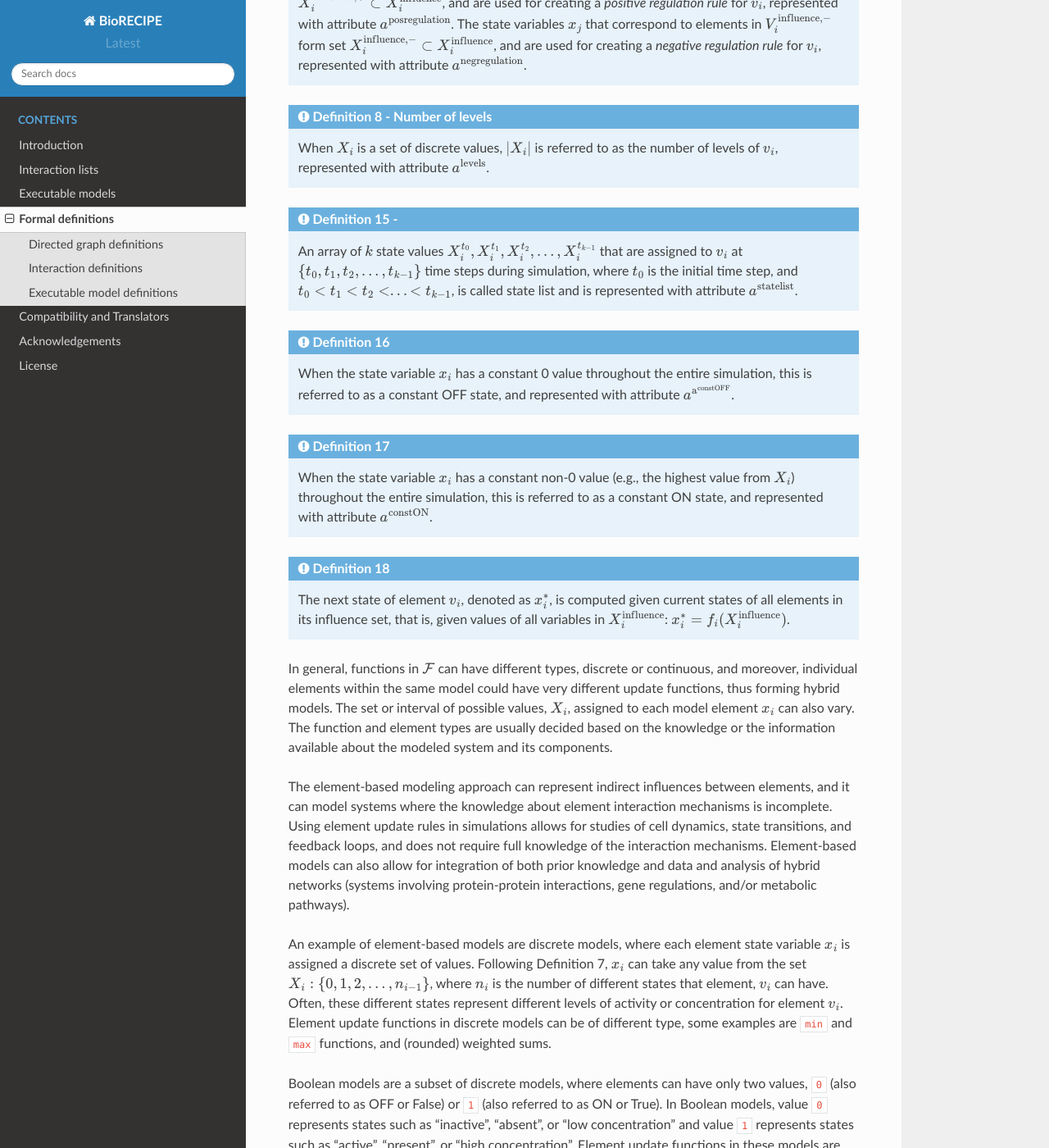
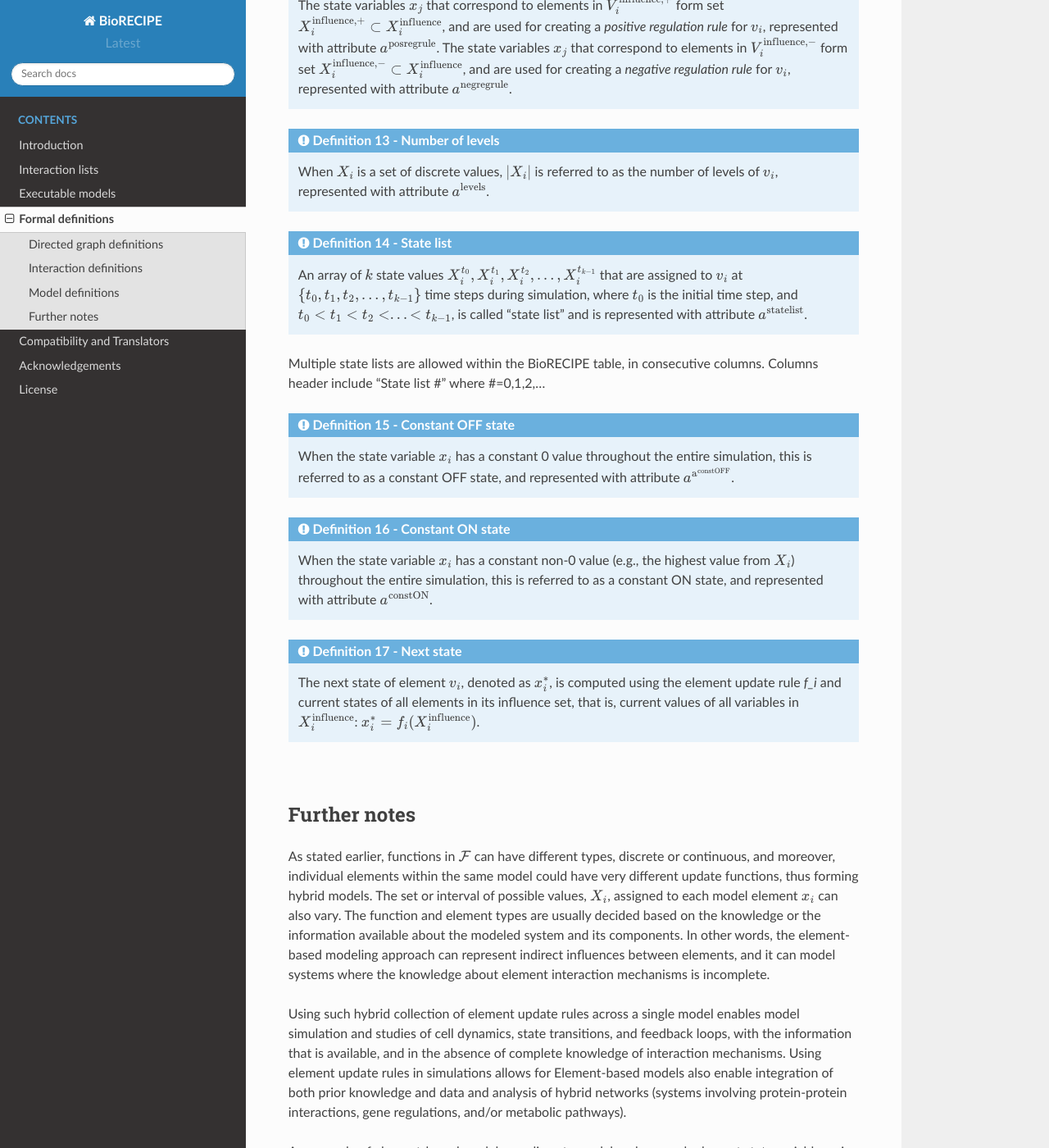
Before and after one commit to pitt-miskov-zivanov-lab/BioRECIPE, a Sphinx documentation site: the page built from docs/definitions.rst, in a window 1280 px wide and 1400 px high, scrolled down 4805 px. Shown: the whole window at 82% size. Built offline with Sphinx 7.4.7 and the Read the Docs theme 2.0.0, drawn with Linux system fonts in a browser that asks for light colours; some of the changed text lies outside the part shown.

Commit message:
Update definitions.rst

```diff
--- a/docs/definitions.rst
+++ b/docs/definitions.rst
@@ -52,10 +52,8 @@ Whenever the information about the non-essential attributes is not available, th
 
 |
 
-Executable model definitions
+Model definitions
 ----------------------------
-
-All interactions that lead to changes in an element are combined into an update rule for that element. Since these rules can have different mathematical form, for example, logical, discrete, or continuous functions, we also refer to these models as *hybrid element-based models*.
 
 
 .. admonition:: Definition 3 - Model structure (static)
@@ -82,54 +80,66 @@ For example, in the following figure, on the path from source node :math:`v_6` t
 
  An element-based executable model is a triple :math:`\mathcal{M}(G,\mathcal{X},\mathcal{F})`, where :math:`G(V,E)` is a static network structure of the model (defined earlier in Definition 3), :math:`\mathcal{X}=\{x_1,x_2,...,x_N\}` is a set of :math:`N` state variables corresponding to nodes in :math:`V=\{v_1,v_2,...,v_N\}`, and :math:`\mathcal{F}=\{f_1,f_2,...,f_N\}` is a set of :math:`N` regulatory (update) functions such that each element :math:`v_i \in V` has a corresponding function :math:`f_i \in \mathcal{F}`.
 
-.. admonition:: Definition 7 - Regulators
+
+.. admonition:: Definition 7 - Hybrid element-based executable model
+
+ When element update function :math:`f_i \in \mathcal{F}` have different mathematical form across elements :math:`v_i \in V` within the same model, for example, logical, discrete, or continuous functions, we refer to these models as *hybrid element-based executable models*.
+
+.. admonition:: Definition 8 - Regulator
 
  A source node :math:`v_j` of an edge in graph :math:`G(V,E)` that has :math:`v_i` as a target node is called a regulator of :math:`v_i`. In other words, for each element :math:`v_i`, any element :math:`v_j` that influences the state of :math:`v_i` such that the function :math:`f_i` is sensitive to the value of :math:`x_j` is called a regulator of :math:`v_i`.
 
-.. admonition:: Definition 8 - Influence set
+.. admonition:: Definition 9 - Influence set
 
  For each element :math:`v_i`, an influence set, denoted as :math:`V_i^{\mathrm{influence}} \in V`, consists of all regulators of :math:`v_i`. The state variables that correspond to the elements in :math:`V_i^{\mathrm{influence}}` form set :math:`\mathcal{X}_i^{\mathrm{influence}}`
 
-.. admonition:: Definition 9 - Positive and negative regulators
+.. admonition:: Definition 10 - Positive and negative regulators
 
- Any element :math:`v_j \in V_i^{\mathrm{influence}}`, for which the edge :math:`e(v_j,v_i,\mathbf{a}^e)` has a positive sign, :math:`a_e^{\mathrm{sign}}` = ``positive``, belongs to the *positive regulator list* for element :math:`v_i`, denoted as :math:`v_j \in V_i^{\mathrm{influence},+} \subset V_i^{\mathrm{influence}}`, represented with attribute :math:`a^{\mathrm{posreglist}}`.  Any element :math:`v_j \in V_i^{\mathrm{influence}}`, for which the edge :math:`e(v_j,v_i,\mathbf{a}^e)` has a negative sign, :math:`a_e^{\mathrm{sign}}` = ``negative``, belongs to the *negative regulator list* for element :math:`v_i`, denoted as :math:`v_j \in V_i^{\mathrm{influence},-} \subset V_i^{\mathrm{influence}}`, represented with attribute :math:`a^{\mathrm{neglist}}`.
+ Any element :math:`v_j \in V_i^{\mathrm{influence}}`, for which the edge :math:`e(v_j,v_i,\mathbf{a}^e)` has a positive sign, :math:`a_e^{\mathrm{sign}}` = ``positive``, belongs to the *positive regulator list* for element :math:`v_i`, denoted as :math:`v_j \in V_i^{\mathrm{influence},+} \subset V_i^{\mathrm{influence}}`, represented with attribute :math:`a^{\mathrm{posreglist}}`.  Any element :math:`v_j \in V_i^{\mathrm{influence}}`, for which the edge :math:`e(v_j,v_i,\mathbf{a}^e)` has a negative sign, :math:`a_e^{\mathrm{sign}}` = ``negative``, belongs to the *negative regulator list* for element :math:`v_i`, denoted as :math:`v_j \in V_i^{\mathrm{influence},-} \subset V_i^{\mathrm{influence}}`, represented with attribute :math:`a^{\mathrm{negreglist}}`.
 
 
-.. admonition:: Definition 10 - Element state variable
+.. admonition:: Definition 11 - Element state variable
 
  For each element :math:`v_i \in V`, its state variable :math:`x_i \in \mathcal{X}` can take any value from a set or an interval of values :math:`X_i`. The state variable :math:`x_i` is represented with attribute :math:`a^{\mathrm{variable}}`, and is assigned either the amount or activity value of :math:`v_i`, represented with attribute :math:`a^{\mathrm{valuetype}}`.
 
 
-.. admonition:: Definition 11 - Positive and negative regulation rules
+.. admonition:: Definition 12 - Positive and negative regulation rules
 
- The state variables :math:`x_j` that correspond to elements in :math:`V_i^{\mathrm{influence},+}` form set :math:`X_i^{\mathrm{influence},+} \subset X_i^{\mathrm{influence}}`, and are used for creating a *positive regulation rule* for :math:`v_i`, represented with attribute :math:`a^{\mathrm{posregulation}}`.
- The state variables :math:`x_j` that correspond to elements in :math:`V_i^{\mathrm{influence},-}` form set :math:`X_i^{\mathrm{influence},-} \subset X_i^{\mathrm{influence}}`, and are used for creating a *negative regulation rule* for :math:`v_i`, represented with attribute :math:`a^{\mathrm{negregulation}}`.
+ The state variables :math:`x_j` that correspond to elements in :math:`V_i^{\mathrm{influence},+}` form set :math:`X_i^{\mathrm{influence},+} \subset X_i^{\mathrm{influence}}`, and are used for creating a *positive regulation rule* for :math:`v_i`, represented with attribute :math:`a^{\mathrm{posregrule}}`.
+ The state variables :math:`x_j` that correspond to elements in :math:`V_i^{\mathrm{influence},-}` form set :math:`X_i^{\mathrm{influence},-} \subset X_i^{\mathrm{influence}}`, and are used for creating a *negative regulation rule* for :math:`v_i`, represented with attribute :math:`a^{\mathrm{negregrule}}`.
 
 
-
-.. admonition:: Definition 8 - Number of levels
+.. admonition:: Definition 13 - Number of levels
 
  When :math:`X_i` is a set of discrete values, :math:`|X_i|` is referred to as the number of levels of :math:`v_i`, represented with attribute :math:`a^{\mathrm{levels}}`.
 
-.. admonition:: Definition 15 -
 
- An array of :math:`k` state values :math:`X_i^{t_0},X_i^{t_1},X_i^{t_2},...,X_i^{t_{k-1}}` that are assigned to :math:`v_i` at :math:`\{t_0,t_1,t_2,...,t_{k-1}\}` time steps during simulation, where :math:`t_0` is the initial time step, and :math:`t_0<t_1<t_2<...<t_{k-1}`, is called state list and is represented with attribute :math:`a^{\mathrm{statelist}}`.
+.. admonition:: Definition 14 - State list
 
-.. admonition:: Definition 16
+ An array of :math:`k` state values :math:`X_i^{t_0},X_i^{t_1},X_i^{t_2},...,X_i^{t_{k-1}}` that are assigned to :math:`v_i` at :math:`\{t_0,t_1,t_2,...,t_{k-1}\}` time steps during simulation, where :math:`t_0` is the initial time step, and :math:`t_0<t_1<t_2<...<t_{k-1}`, is called "state list" and is represented with attribute :math:`a^{\mathrm{statelist}}`.
+
+Multiple state lists are allowed within the BioRECIPE table, in consecutive columns. Columns header include "State list #" where #=0,1,2,...
+
+.. admonition:: Definition 15 - Constant OFF state
 
  When the state variable :math:`x_i` has a constant 0 value throughout the entire simulation, this is referred to as a constant OFF state, and represented with attribute :math:`a^{\mathrm{a^constOFF}}`.
 
-.. admonition:: Definition 17
+.. admonition:: Definition 16 - Constant ON state
 
  When the state variable :math:`x_i` has a constant non-0 value (e.g., the highest value from :math:`X_i`) throughout the entire simulation, this is referred to as a constant ON state, and represented with attribute :math:`a^{\mathrm{constON}}`.
 
-.. admonition:: Definition 18
+.. admonition:: Definition 17 - Next state
 
- The next state of element :math:`v_i`, denoted as :math:`x_i^{*}`, is computed given current states of all elements in its influence set, that is, given values of all variables in :math:`X_i^{\mathrm{influence}}`: :math:`x_i^{*}=f_i(X_i^{\mathrm{influence}})`.
+ The next state of element :math:`v_i`, denoted as :math:`x_i^{*}`, is computed using the element update rule `f_i` and current states of all elements in its influence set, that is, current values of all variables in :math:`X_i^{\mathrm{influence}}`: :math:`x_i^{*}=f_i(X_i^{\mathrm{influence}})`.
 
-In general, functions in :math:`\mathcal{F}` can have different types, discrete or continuous, and moreover, individual elements within the same model could have very different update functions, thus forming hybrid models. The set or interval of possible values, :math:`X_i`, assigned to each model element :math:`x_i` can also vary. The function and element types are usually decided based on the knowledge or the information available about the modeled system and its components.
+|
 
-The element-based modeling approach can represent indirect influences between elements, and it can model systems where the knowledge about element interaction mechanisms is incomplete. Using element update rules in simulations allows for studies of cell dynamics, state transitions, and feedback loops, and does not require full knowledge of the interaction mechanisms. Element-based models can also allow for integration of both prior knowledge and data and analysis of hybrid networks (systems involving protein-protein interactions, gene regulations, and/or metabolic pathways).
+Further notes
+-------------
+
+As stated earlier, functions in :math:`\mathcal{F}` can have different types, discrete or continuous, and moreover, individual elements within the same model could have very different update functions, thus forming hybrid models. The set or interval of possible values, :math:`X_i`, assigned to each model element :math:`x_i` can also vary. The function and element types are usually decided based on the knowledge or the information available about the modeled system and its components. In other words, the element-based modeling approach can represent indirect influences between elements, and it can model systems where the knowledge about element interaction mechanisms is incomplete.
+
+Using such hybrid collection of element update rules across a single model enables model simulation and studies of cell dynamics, state transitions, and feedback loops, with the information that is available, and in the absence of complete knowledge of interaction mechanisms.  Using element update rules in simulations allows for  Element-based models also enable integration of both prior knowledge and data and analysis of hybrid networks (systems involving protein-protein interactions, gene regulations, and/or metabolic pathways).
 
 An example of element-based models are discrete models, where each element state variable :math:`x_i` is assigned a discrete set of values. Following Definition 7, :math:`x_i` can take any value from the set :math:`X_i:\{0,1,2,…,n_{i-1}\}`, where :math:`n_i` is the number of different states that element, :math:`v_i` can have. Often, these different states represent different levels of activity or concentration for element :math:`v_i`. Element update functions in discrete models can be of different type, some examples are ``min`` and ``max`` functions, and (rounded) weighted sums.
 
```
Also changed, not shown: other parts of docs/definitions.rst (+1 -1 lines).
